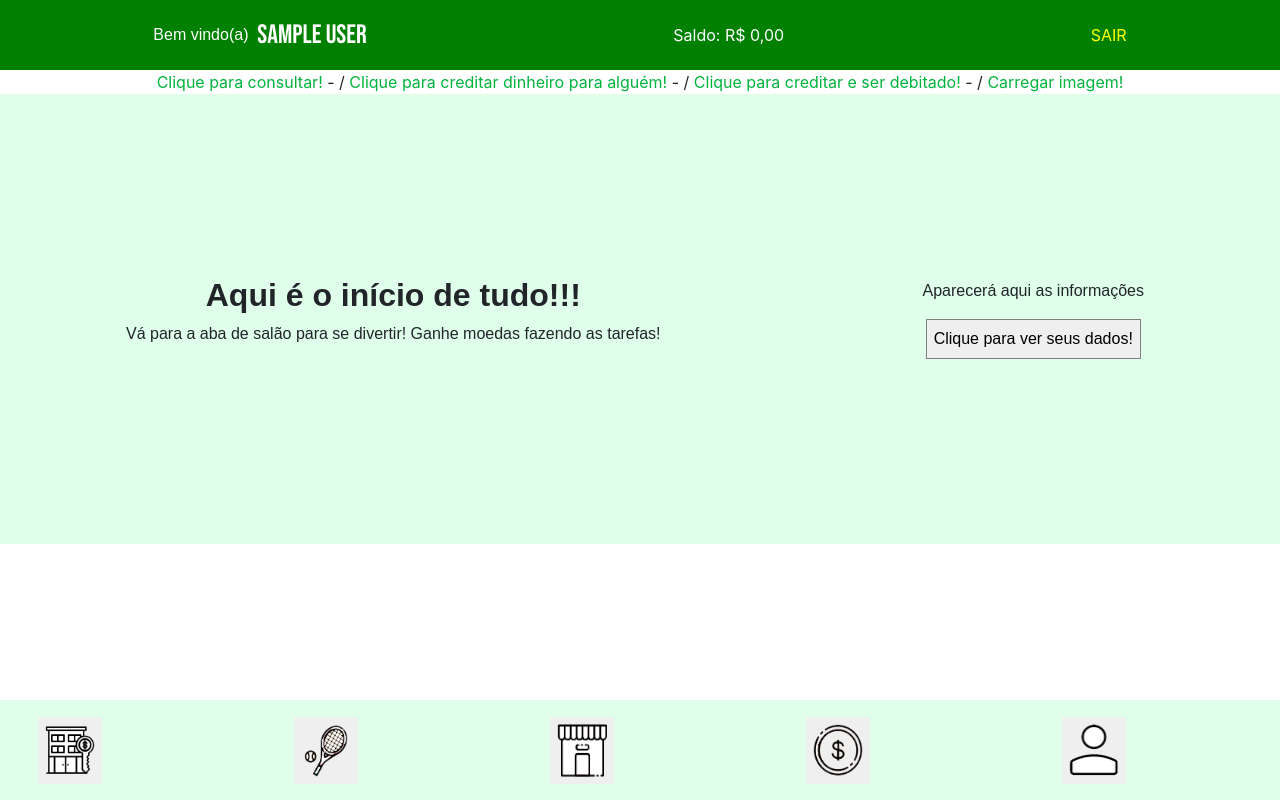
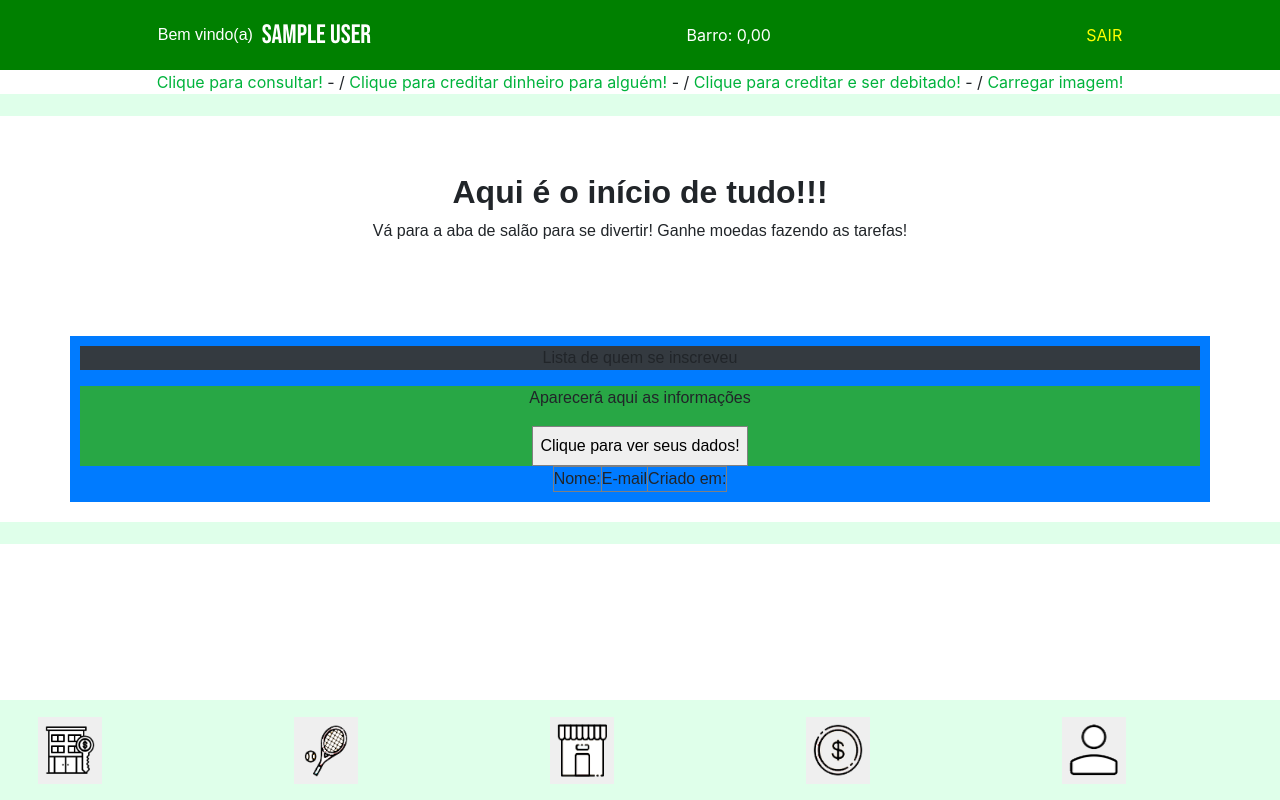
Before and after one commit to diegomendes257/Sistema-de-usuarios-Barrote, a PHP site: page /inicio.php in a window 1280 px wide. Run offline with PHP 8.4, Linux system fonts and the light colour scheme; the visitor is signed in with stand-in values (Sample User, id 1); data that the repository does not hold is empty.

Commit message:
mudanca no inicio e painel usuario

```diff
--- a/adm/painelADM.php
+++ b/adm/painelADM.php
@@ -34,7 +34,7 @@
 					?>
 				</div>
 				<div style="color:white;display:flex;align-items:center">
-					<?php echo 'Saldo:  R$ '.number_format($mostra1['saldo'] , 2, ',',' . ');?>
+					<?php echo 'Barro &nbsp'.number_format($mostra1['saldo'] , 2, ',',' . ');?>
 				</div>
 				<div class="logout">
 					<?php
@@ -65,11 +65,11 @@
 				</section>
 			</div>
 			<div class="menu">
-				<nav class="sub-menu1"><button onclick="/diego.php"><img src="../img/inicio_icon.png" alt="inicio"></button></nav>
+			<nav class="sub-menu1"><button onclick="window.location='../inicio.php'"><img src="../img/inicio_icon.png" alt="inicio"></button></nav>
 				<nav class="sub-menu1"><button onclick="window.location='../painelJogo.php';"><img src="../img/salao_icon.png" alt="salao"></button></nav>
 				<nav class="sub-menu1"><button><img src="../img/comercio_icon.png" alt="comercio"></button></nav>
 				<nav class="sub-menu1"><button><img src="../img/carteira_icon.png" alt="carteira"></button></nav>
-				<nav class="sub-menu1"><button><img src="../img/perfil_icon.png" alt="perfil"></button></nav>
+				<nav class="sub-menu1"><button onclick="window.location='../painelUsuario';"><img src="../img/perfil_icon.png" alt="perfil"></button></nav>
 			</div>
 		</div>
 	</body>
--- a/estiloSistema.css
+++ b/estiloSistema.css
@@ -97,15 +97,32 @@ a{
 	height: 450px;
 	background-color: #DFFFEA;
 	display: flex;
+	flex-direction: column;
 	justify-content: center;
 	align-items: center;
 	text-align: center;
 	font-family: 'arial';
 }
 
+.banner{
+	height: 200px;
+	padding: 20px;
+	display: flex;
+	flex-direction: column;
+	justify-content: center;
+	align-items: center;
+}
+
 #dados{
-	height: 100px;
-	padding: 10px
+	height: auto;
+	padding: 20px;
+	background-color: red;
+	display: flex;
+}
+
+.listaInscritos{
+	height: auto;
+	padding: 10px;
 }
 
 .menu{
--- a/inicio.php
+++ b/inicio.php
@@ -9,6 +9,10 @@
 		$consulta1->bindValue(":id", $idDebita);
 		$consulta1->execute();
 		$mostra1 = $consulta1->fetch();
+
+		$consultaTudo = "SELECT * FROM usuario";
+		$consultaTudo = $conexao->prepare($consultaTudo);
+		$consultaTudo->execute();
 ?>
 
 <!DOCTYPE html>
@@ -31,7 +35,7 @@
 					?>
 				</div>
 				<div style="color:white;display:flex;align-items:center">
-					<?php echo 'Saldo:  R$ '.number_format($mostra1['saldo'] , 2, ',',' . ');?>
+					<?php echo 'Barro: '.number_format($mostra1['saldo'] , 2, ',',' . ');?>
 				</div>
 				<div class="logout">
 					<?php
@@ -55,12 +59,50 @@
 						<a href="formImagem.php">Carregar imagem!</a>
 			</nav>
 			<div class="meio">
-				<section>
-					<h2><b>Aqui é o início de tudo!!!</b></h2>
-					<p>Vá para a aba de salão para se divertir!
-					Ganhe moedas fazendo as tarefas!</p>
+				<section class="container-fluid bg-white banner">
+					<h2>
+						<b>Aqui é o início de tudo!!!</b>
+					</h2>
+					<p>Vá para a aba de salão para se divertir! Ganhe moedas fazendo as tarefas!</p>
 				</section>
-				<section id="dados">
+				<section id="dados" class="container-fluid bg-white">
+					<div class="container bg-primary listaInscritos">
+						<?php
+							echo'<table border="1">
+									<tr>
+										<td>
+											<span>Nome: </span>
+										</td>
+										<td>
+											<span>E-mail</span>
+										</td>
+										<td>
+											<span>Criado em:</span>
+										</td>
+									</tr>
+								';
+							while($mostraTudo = $consultaTudo->fetch()){
+								echo '
+									<tr><br/>
+										<td>
+											'.$mostraTudo['nome'].'
+										</td>
+										<td>
+											'.$mostraTudo['email'].'
+										</td>
+										<td>
+											'.date_format(new DateTime($mostraTudo['criado']), "d/m/Y H:i").'<br/>
+										</td>
+									</tr>
+								</table>
+								';
+							}
+						?>
+					</div>
+					<div class="container bg-dark">
+						<p>Lista de quem se inscreveu</p>
+					</div>
+					<div class="container bg-success">
 						<p>Aparecerá aqui as informações</p>
 						<div id="recebe" style="display:none;"></div>
 						<button style="padding:7px; border:1px #808080 solid;" onclick="exibeNome('recebe')">Clique para ver seus dados!</button>
@@ -79,14 +121,15 @@
 								}
 							}
 						</script>
+					</div>
 				</section>
 			</div>
 			<div class="menu">
-				<nav class="sub-menu1"><button onclick="/diego.php"><img src="img/inicio_icon.png" alt="inicio"></button></nav>
+				<nav class="sub-menu1"><button onclick="window.location='./inicio.php'"><img src="img/inicio_icon.png" alt="inicio"></button></nav>
 				<nav class="sub-menu1"><button onclick="window.location='./painelJogo.php';"><img src="img/salao_icon.png" alt="salao"></button></nav>
 				<nav class="sub-menu1"><button><img src="img/comercio_icon.png" alt="comercio"></button></nav>
 				<nav class="sub-menu1"><button><img src="img/carteira_icon.png" alt="carteira"></button></nav>
-				<nav class="sub-menu1"><button><img src="img/perfil_icon.png" alt="perfil"></button></nav>
+				<nav class="sub-menu1"><button onclick="window.location='./painelUsuario';"><img src="img/perfil_icon.png" alt="perfil"></button></nav>
 			</div>
 		</div>
 	</body>
--- a/jogoAdivinha/atualizaValor.php
+++ b/jogoAdivinha/atualizaValor.php
@@ -13,7 +13,7 @@
         $consulta1->execute();
         $valor1 = $consulta1->fetch();
 
-        echo 'R$ '.number_format($valor1['saldo'] , 2, ',',' . ');
+        echo '  '.number_format($valor1['saldo'] , 2, ',',' . ');
 
     }
 ?>
--- a/jogoAdivinha/estiloAdivinha.css
+++ b/jogoAdivinha/estiloAdivinha.css
@@ -90,7 +90,6 @@
 	font-family: 'BebasNeue', arial;
 	font-size: 70pt;
 	background-color: #E6E6E6;
-	padding: 12px 0px;
 }
 
 #divFooterJogo{
@@ -206,6 +205,7 @@ xl - para telas com tamanho a partir de 	1367px .
 	#divInternaTitulo{
 		font-size: 35pt;
 	}
+
 	#divInternaDescricao p{
 		font-size: 14px;
 	}
@@ -240,7 +240,7 @@ xl - para telas com tamanho a partir de 	1367px .
 		font-size: 35pt;
 	}
 	#divInternaDescricao p{
-		font-size: 16px;
+		font-size: 10pt;
 	}
 
 
@@ -265,7 +265,7 @@ xl - para telas com tamanho a partir de 	1367px .
 		font-size: 35pt;
 	}
 	#divInternaDescricao p{
-		font-size: 20px;
+		font-size: 16px;
 	}
 
 	#nome1{
--- a/painelJogo.php
+++ b/painelJogo.php
@@ -31,7 +31,7 @@
 					?>
 				</div>
 				<div style="color:white;display:flex;align-items:center">
-					<?php echo 'Saldo:  R$ '.number_format($mostra1['saldo'] , 2, ',',' . ');?>
+					<?php echo 'Barro &nbsp '.number_format($mostra1['saldo'] , 2, ',',' . ');?>
 				</div>
 				<div class="logout">
 					<a style="color:yellow" href="inicio.php">Voltar</a>
```
Also changed, not shown: jogoAdivinha/jogoAdivinha.php (+4 -5 lines), painelUsuario/index.php (added, +65 -0 lines). Lines whose indentation alone changed are shown as unchanged.
